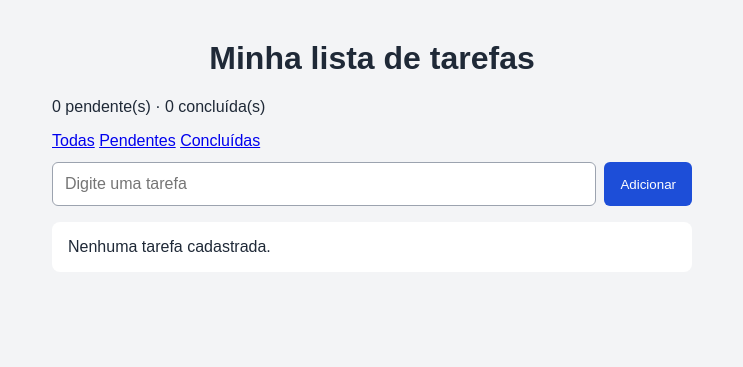
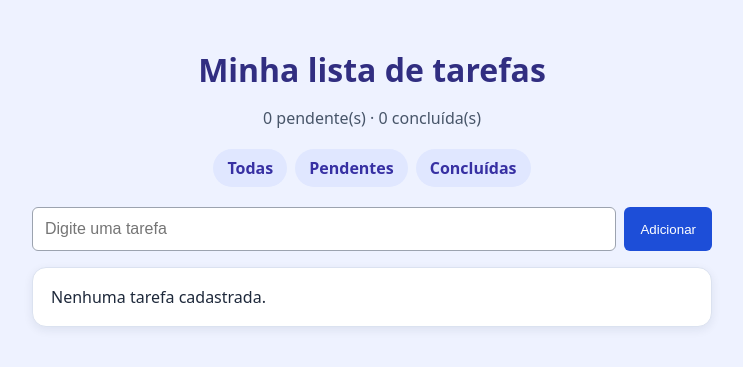
Before and after one commit to felipewehcode/lista-de-tarefas, a Flask app: page / in a window 1280 px wide. Shown: the top 367 px of the page, without its empty margins (268-1011 px from the left). Run offline with Flask 3, Linux system fonts and the light colour scheme.

Commit message:
Melhora o visual da lista de tarefas

```diff
--- a/static/style.css
+++ b/static/style.css
@@ -51,6 +51,7 @@ li {
     border-radius: 8px;
     overflow-wrap: anywhere;
 }
+
 .acoes {
     display: flex;
     flex-wrap: wrap;
@@ -82,3 +83,67 @@ li {
     text-decoration: line-through;
     color: #6b7280;
 }
+body {
+    font-family: system-ui, sans-serif;
+    background-color: #eef2ff;
+    color: #1e293b;
+    max-width: 680px;
+    margin: 48px auto;
+    padding: 0 16px;
+}
+
+h1 {
+    color: #312e81;
+    margin-bottom: 8px;
+}
+
+h1 + p {
+    text-align: center;
+    color: #475569;
+}
+
+nav {
+    display: flex;
+    justify-content: center;
+    flex-wrap: wrap;
+    gap: 8px;
+    margin: 20px 0;
+}
+
+nav a {
+    padding: 8px 14px;
+    border-radius: 999px;
+    background-color: #e0e7ff;
+    color: #3730a3;
+    text-decoration: none;
+    font-weight: 600;
+}
+
+nav a:hover {
+    background-color: #c7d2fe;
+}
+
+li {
+    padding: 18px;
+    border: 1px solid #dbe2f0;
+    border-radius: 14px;
+    box-shadow: 0 3px 10px rgb(30 41 59 / 8%);
+}
+
+li details {
+    margin-top: 10px;
+}
+
+li summary {
+    color: #3730a3;
+    cursor: pointer;
+}
+
+.botao-excluir {
+    background-color: #fee2e2;
+    color: #991b1b;
+}
+
+.botao-excluir:hover {
+    background-color: #fecaca;
+}
```
